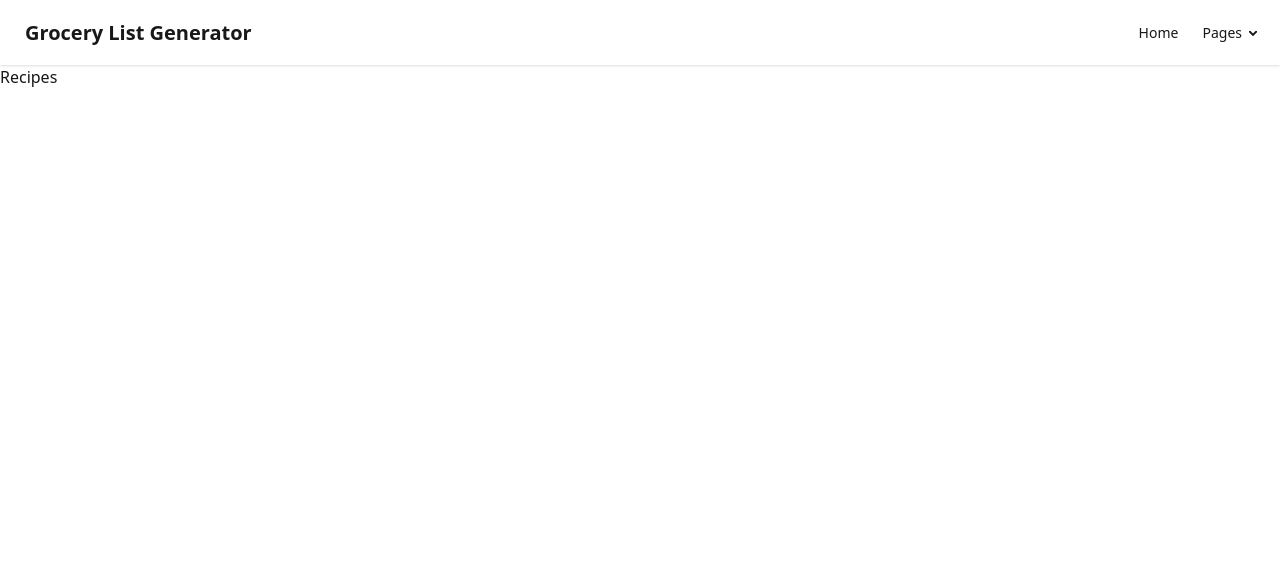
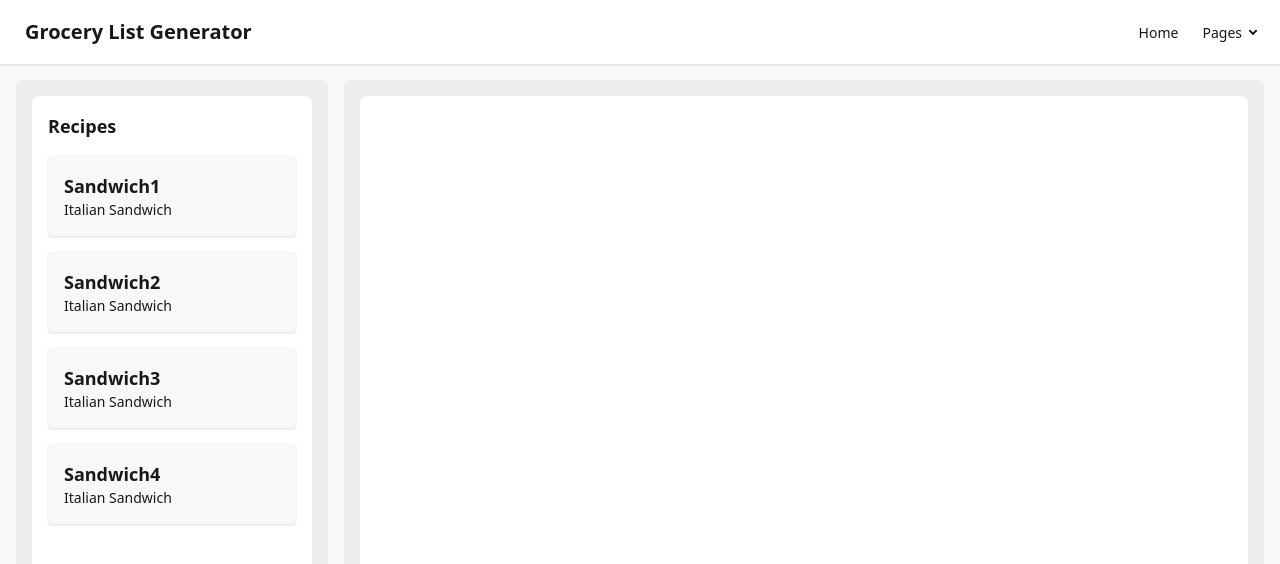
Before and after one commit to antonclayton/grocery-generator, a React (Vite) app in the folder frontend/: page /recipes in a window 1280 px wide. Shown: the top 564 px of the page. Built offline with nearby package versions, Linux system fonts and the light colour scheme; the HTML template or start-up script is replaced by a standard one.

Commit message:
add basic Recipes Page styling and structure

```diff
--- a/frontend/src/App.tsx
+++ b/frontend/src/App.tsx
@@ -3,17 +3,19 @@ import Navbar from "./components/Navbar";
 import { Routes, Route } from "react-router-dom";
 import Home from "./pages/Home";
 import GroceryList from "./pages/GroceryList";
-import Recipes from "./pages/Recipes";
+import Recipes from "./pages/RecipeGroup/Recipes";
 
 function App() {
   return (
-    <div>
+    <div className="flex flex-col h-screen">
       <Navbar />
-      <Routes>
-        <Route path="/" element={<Home />} />
-        <Route path="/recipes" element={<Recipes />} />
-        <Route path="/list" element={<GroceryList />} />
-      </Routes>
+      <div className="flex-1 overflow-auto">
+        <Routes>
+          <Route path="/" element={<Home />} />
+          <Route path="/recipes" element={<Recipes />} />
+          <Route path="/list" element={<GroceryList />} />
+        </Routes>
+      </div>
     </div>
   );
 }
--- a/frontend/src/components/Navbar.tsx
+++ b/frontend/src/components/Navbar.tsx
@@ -3,7 +3,7 @@ import { Link } from "react-router-dom";
 
 const Navbar = () => {
   return (
-    <div className="navbar bg-base-100 shadow-sm">
+    <div className="navbar bg-base-100 shadow-sm h-16">
       <div className="flex-1">
         <Link to="/" className="btn btn-ghost text-xl">
           Grocery List Generator
--- /dev/null
+++ b/frontend/src/pages/RecipeGroup/RecipeComponents/RecipeListItem.tsx
@@ -0,0 +1,17 @@
+import React from "react";
+
+interface RecipeListItemProps {
+  title: string;
+  description: string;
+}
+
+const RecipeListItem = ({ title, description }: RecipeListItemProps) => {
+  return (
+    <div className="mb-4 p-4 bg-base-200 rounded shadow">
+      <h3 className="text-lg font-bold">{title}</h3>
+      <p className="text-sm">{description}</p>
+    </div>
+  );
+};
+
+export default RecipeListItem;
--- /dev/null
+++ b/frontend/src/pages/RecipeGroup/Recipes.tsx
@@ -0,0 +1,61 @@
+import React from "react";
+import RecipeListItem from "./RecipeComponents/RecipeListItem";
+
+const sampleRecipes = [
+  {
+    recipeId: "1",
+    title: "Sandwich1",
+    description: "Italian Sandwich",
+    instructions: "Do this and that",
+    isFavorite: true,
+  },
+  {
+    recipeId: "2",
+    title: "Sandwich2",
+    description: "Italian Sandwich",
+    instructions: "Do this and that",
+    isFavorite: true,
+  },
+  {
+    recipeId: "3",
+    title: "Sandwich3",
+    description: "Italian Sandwich",
+    instructions: "Do this and that",
+    isFavorite: true,
+  },
+  {
+    recipeId: "4",
+    title: "Sandwich4",
+    description: "Italian Sandwich",
+    instructions: "Do this and that",
+    isFavorite: true,
+  },
+];
+
+const Recipes = () => {
+  return (
+    <div className="flex w-full bg-base-200 min-h-full p-4 gap-4 ">
+      {/* Recipe list side bar */}
+      <div className="bg-base-300 rounded-lg p-4 w-1/4">
+        <div className="flex flex-col bg-base-100 rounded-lg p-4 w-full h-full">
+          <h2 className="text-lg font-semibold mb-4">Recipes</h2>
+          {/* Example sidebar content */}
+          {sampleRecipes &&
+            sampleRecipes.map((recipe) => (
+              <RecipeListItem
+                key={recipe.recipeId}
+                title={recipe.title}
+                description={recipe.description}
+              />
+            ))}
+        </div>
+      </div>
+      {/* Recipe display */}
+      <div className="bg-base-300 rounded-lg flex-1 p-4">
+        <div className="bg-base-100 rounded-lg p-4 w-full h-full"></div>
+      </div>
+    </div>
+  );
+};
+
+export default Recipes;
--- a/frontend/src/pages/Recipes.tsx
+++ /dev/null
@@ -1,7 +0,0 @@
-import React from "react";
-
-const Recipes = () => {
-  return <div>Recipes</div>;
-};
-
-export default Recipes;
```
